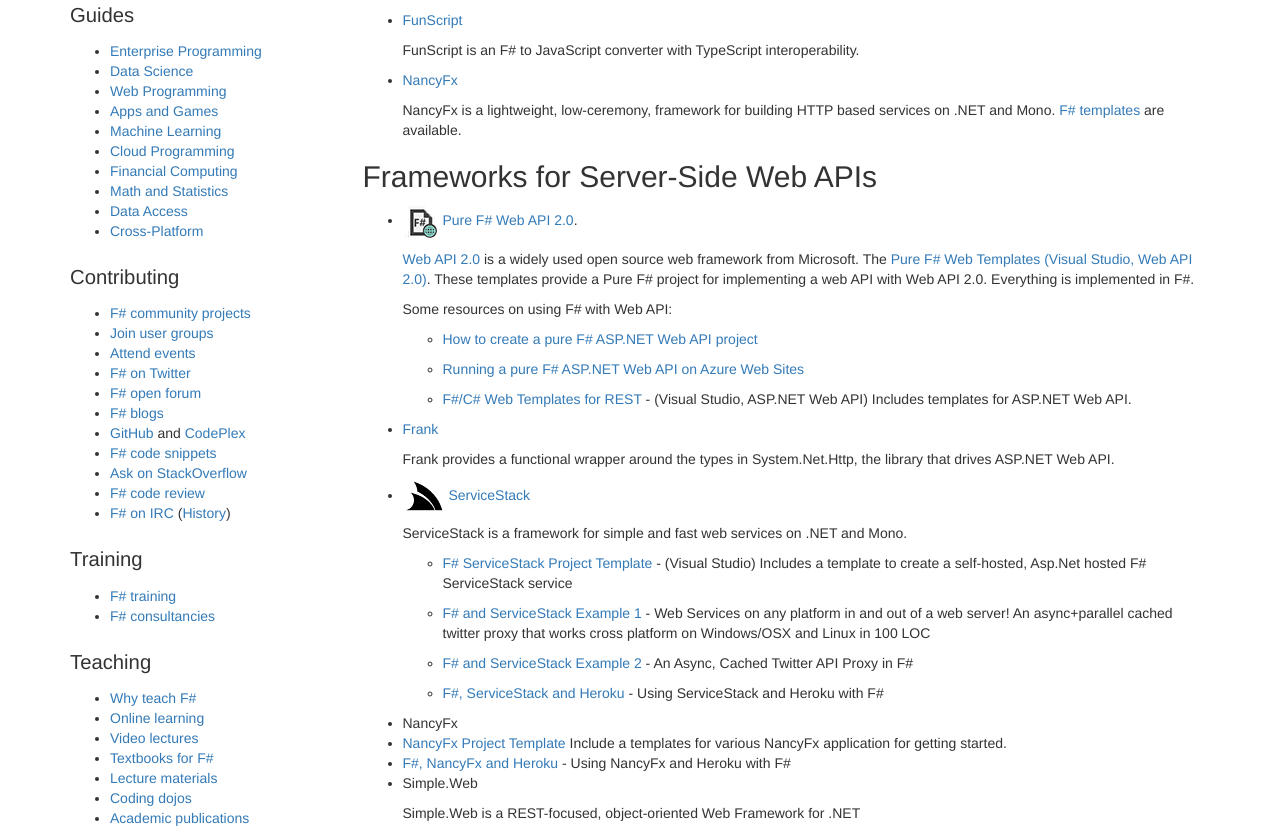
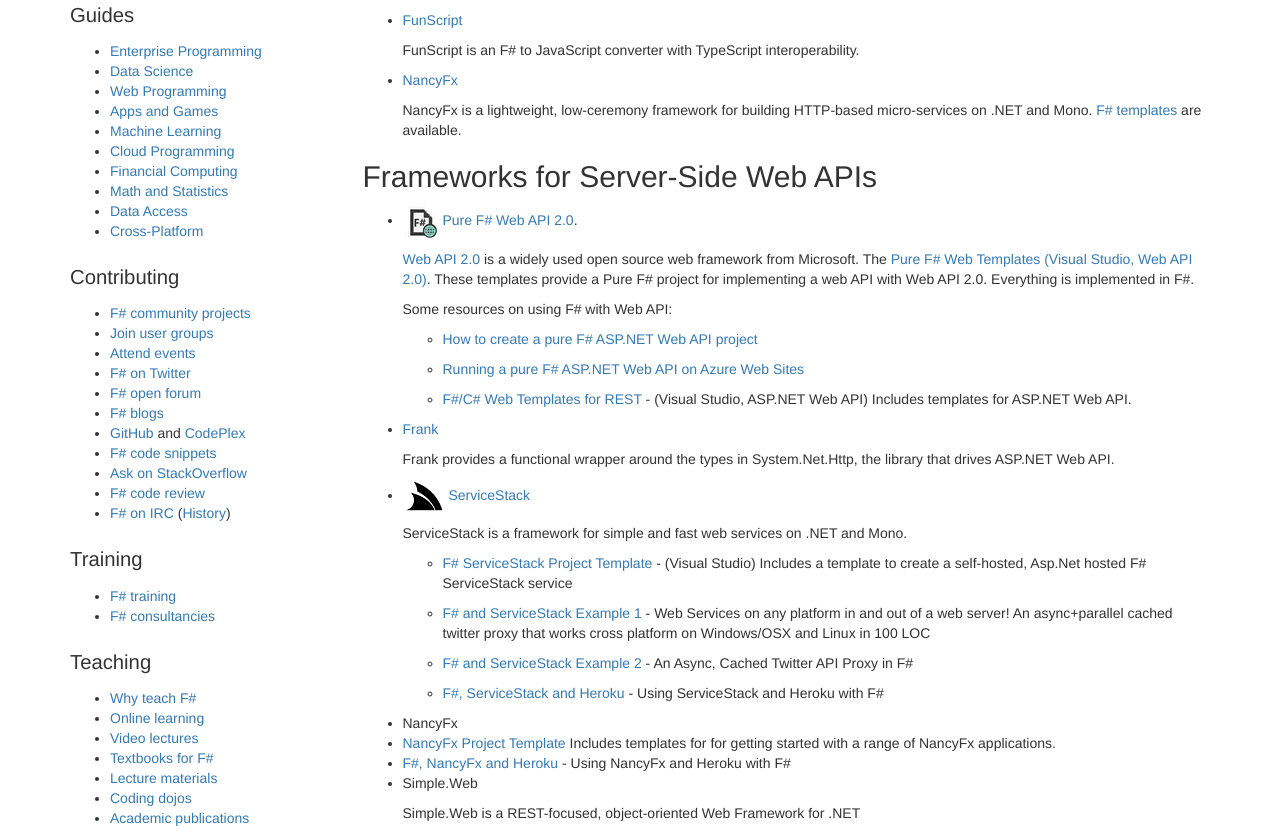
Before and after one commit to fsharp/fsharp.org, a Jekyll site: the page built from guides/web/index.md, in a window 1280 px wide and 1400 px high, scrolled down 463 px. Shown: the part 158-993 px from the top of the window. Built offline with Jekyll 4.4.1, drawn with Linux system fonts in a browser that asks for light colours; nearby versions of some CDN libraries; some web fonts are replaced; comment, search, counter and statistics services are not loaded.

Commit message:
Update index.md

```diff
--- a/guides/web/index.md
+++ b/guides/web/index.md
@@ -39,7 +39,7 @@
 
 * [NancyFx](https://github.com/NancyFx/Nancy)
 
-  NancyFx is a lightweight, low-ceremony, framework for building HTTP based services on .NET and Mono.
+  NancyFx is a lightweight, low-ceremony framework for building HTTP-based micro-services on .NET and Mono.
   [F# templates](http://bloggemdano.blogspot.com/2013/12/a-few-other-template-additions-and.html) are available.
 
 
@@ -78,7 +78,7 @@
    * [F#, ServiceStack and Heroku](https://github.com/kunjee17/ServiceStackHeroku) - Using ServiceStack and Heroku with F#
 
  * NancyFx
-  * [NancyFx Project Template](http://visualstudiogallery.msdn.microsoft.com/b55b8aac-b11a-4a6a-8a77-2153f46f4e2f) Include a templates for various NancyFx application for getting started.
+  * [NancyFx Project Template](http://visualstudiogallery.msdn.microsoft.com/b55b8aac-b11a-4a6a-8a77-2153f46f4e2f) Includes templates for for getting started with a range of NancyFx applications.
   * [F#, NancyFx and Heroku](http://blog.ashleytowns.id.au/posts/2013-04/2013-04-01-running-csharp-fsharp-xbuild-nuget-on-heroku.html) - Using NancyFx and Heroku with F#
  * Simple.Web
 
```
